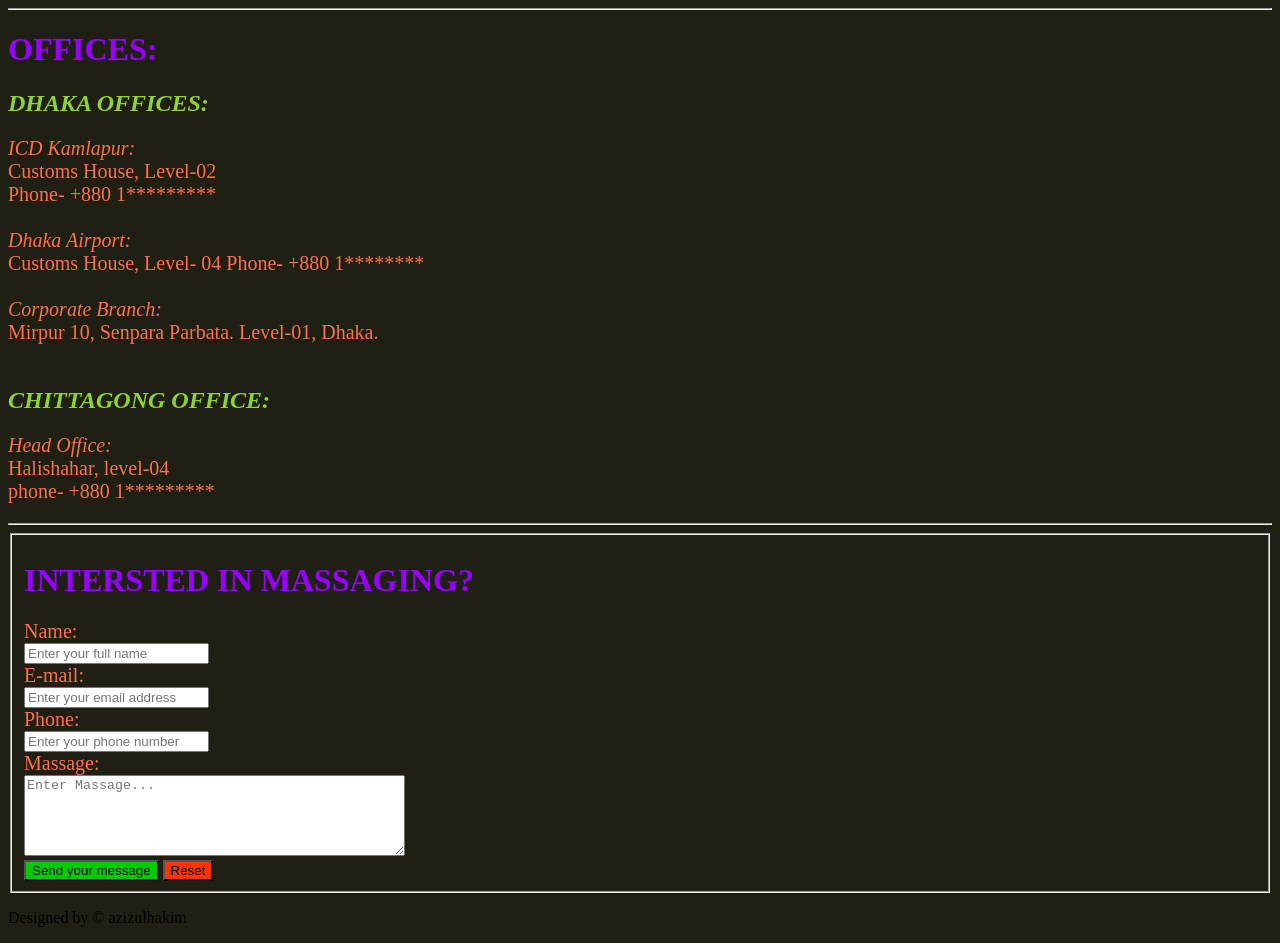
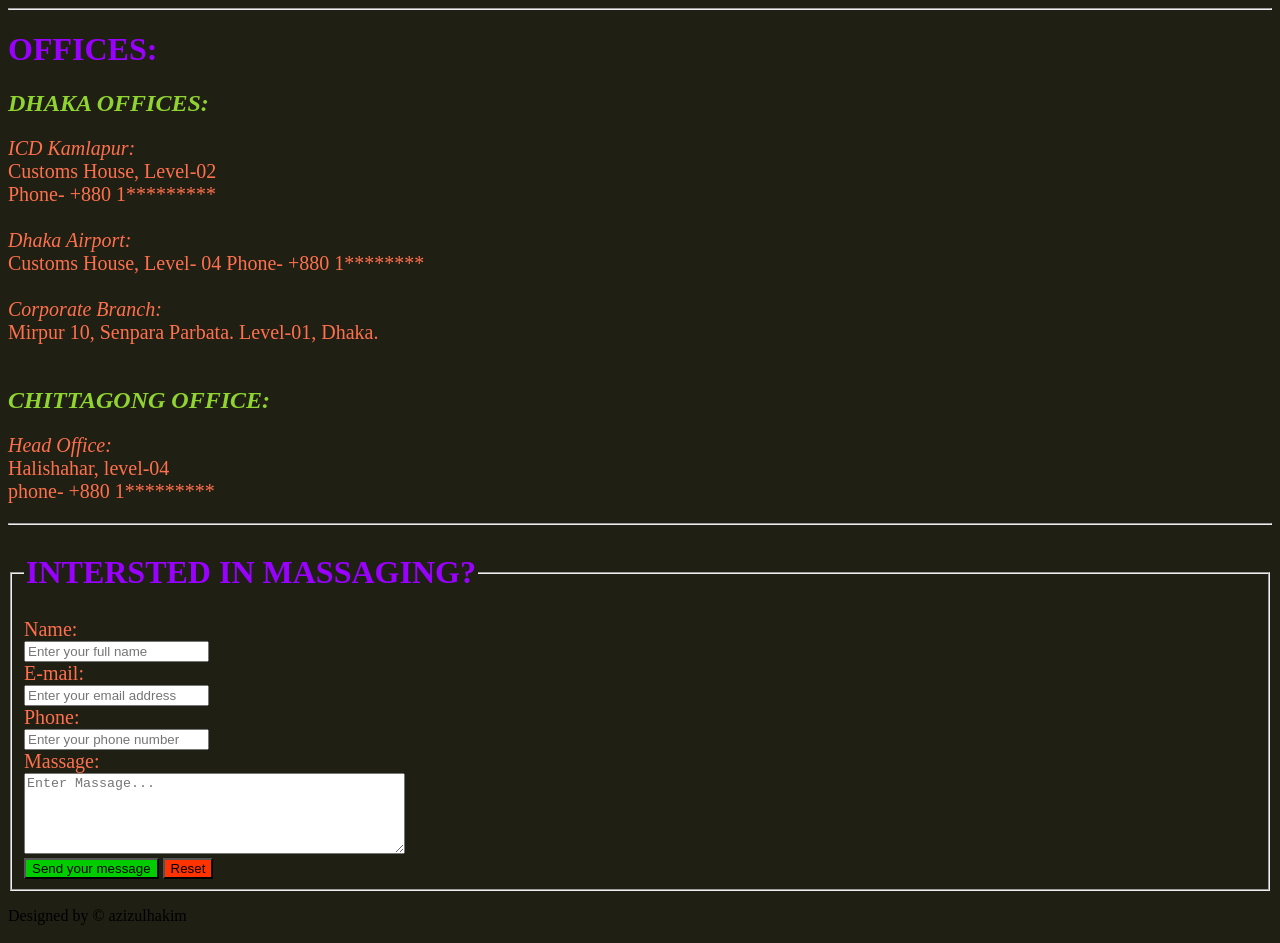
Before and after one commit to azizulhakim16/html-project1-mz-trading, a plain HTML site: page contact.html in a window 1280 px wide. Drawn offline with Linux system fonts and the light colour scheme.

Commit message:
Update contact.html

```diff
--- a/contact.html
+++ b/contact.html
@@ -31,7 +31,7 @@
 		 	phone- +880 1*********<br></p>
 	<hr>
 <!--Contact Form-->
-	<fieldset><h1 style="color:#9900ff;"><b>INTERSTED IN MASSAGING?</b></h1>
+	<fieldset><legend style="color:#9900ff;"><h1><b>INTERSTED IN MASSAGING?</b></h1></legend>
 	<form action="mailto:mztrading66@gmail.com" method="post" enctype="text/plain">
 		<label style="color:#ff704d;font-size:20px;">Name:</label><br>
 		<input type="text" name="Frist Name" placeholder="Enter your full name"><br>
```
